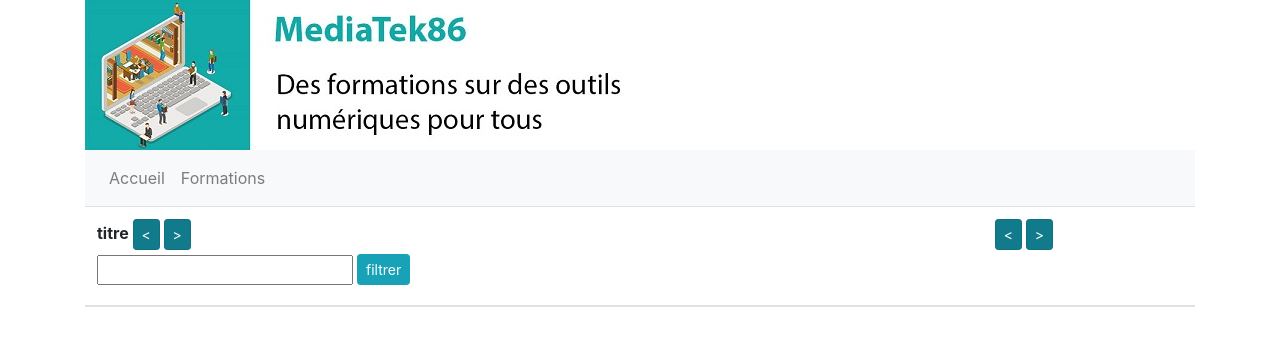
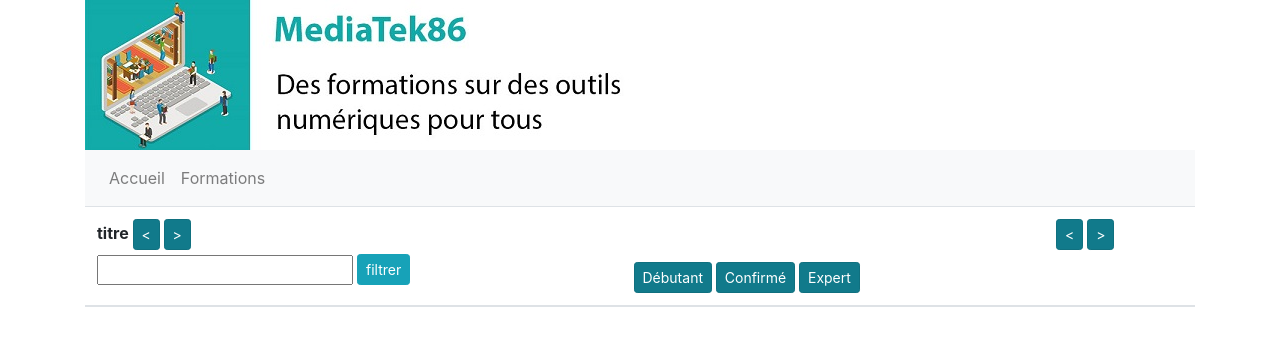
Before and after one commit to Micro530/mediatekformation, a Symfony app: template templates/pages/formations.html.twig in a window 1280 px wide. Shown: the top 346 px of the page. Run offline with Twig, Linux system fonts and the light colour scheme; the template is opened without the code that fills it, so the values that code supplies are empty; some libraries are stand-ins or nearby versions.

Commit message:
Ajout de l'affichage du niveau dans le détail d'une formation, ainsi que cet affichage dans les listes des formations avec une fonction de tri par niveau

```diff
--- a/templates/pages/formation.html.twig
+++ b/templates/pages/formation.html.twig
@@ -15,6 +15,7 @@
         <div class="col">
             <h5> {{ formation.publishedatstring }}</h5>
             <h3 class="text-info mt-5">{{ formation.title }}</h3>
+            <p>{{ formation.idNiveau.niveaudifficulte }}</p>
             <p>&nbsp;</p>
             <p><strong>description :</strong></p>
             <p>
--- a/templates/pages/formations.html.twig
+++ b/templates/pages/formations.html.twig
@@ -14,6 +14,13 @@
                         <input type="hidden" name="_token" value="{{ csrf_token('filtre_title') }}">
                         <button type="submit" class="btn btn-info mb-2 btn-sm">filtrer</button>
                     </form>
+
+                </th>
+
+                <th class="form-group mr-1 mb-2" scope="col">
+                    <a href="{{ path('formations.niveau', {valeur:'Débutant'}) }}" class="btn btn-info btn-sm active" role="button" aria-pressed="true">Débutant</a>
+                    <a href="{{ path('formations.niveau', {valeur:'Confirmé'}) }}" class="btn btn-info btn-sm active" role="button" aria-pressed="true">Confirmé</a>
+                    <a href="{{ path('formations.niveau', {valeur:'Expert'}) }}" class="btn btn-info btn-sm active" role="button" aria-pressed="true">Expert</a>
                 </th>
                 <th class="text-center align-top" scope="col">
                     <a href="{{ path('formations.sort', {champ:'publishedAt', ordre:'DESC'}) }}" class="btn btn-info btn-sm active" role="button" aria-pressed="true"><</a>
@@ -33,6 +40,9 @@
                         </h5>
                     </td>
                     <td class="text-center">
+                        {{ formation.idNiveau.niveaudifficulte }}
+                    </td>
+                    <td class="text-center">
                         {{ formation.publishedatstring }}
                     </td>
                     <td class="text-center">
```
Also changed, not shown: src/Controller/FormationsController.php (+21 -1 lines).
